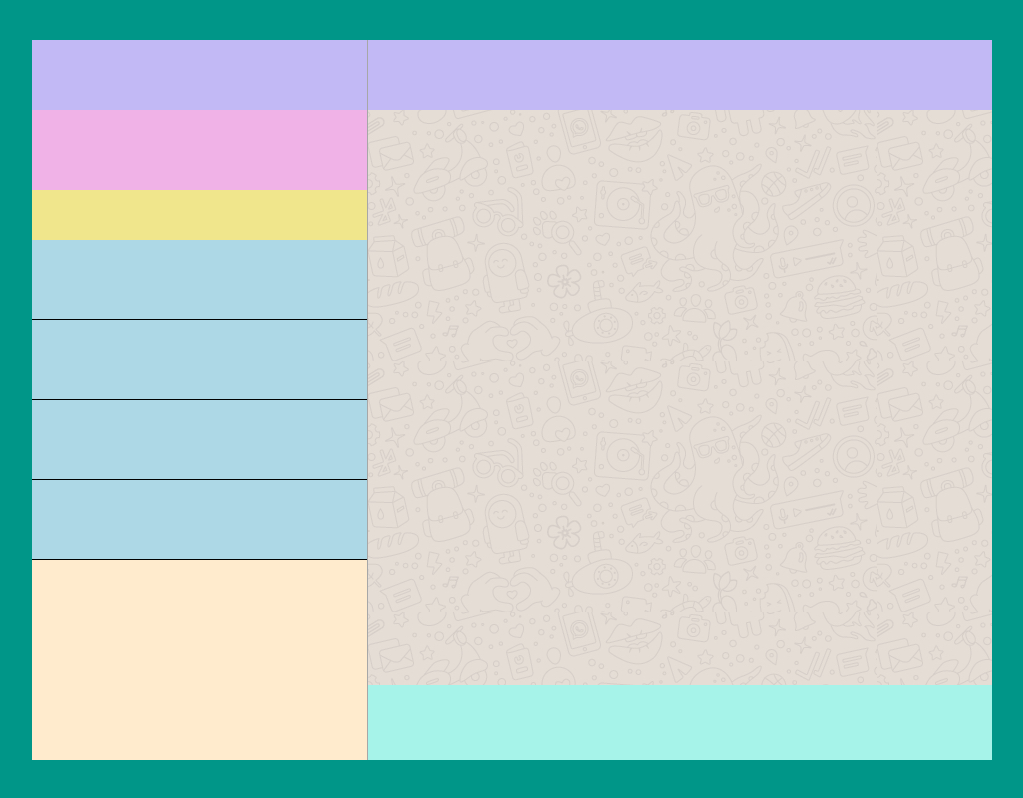
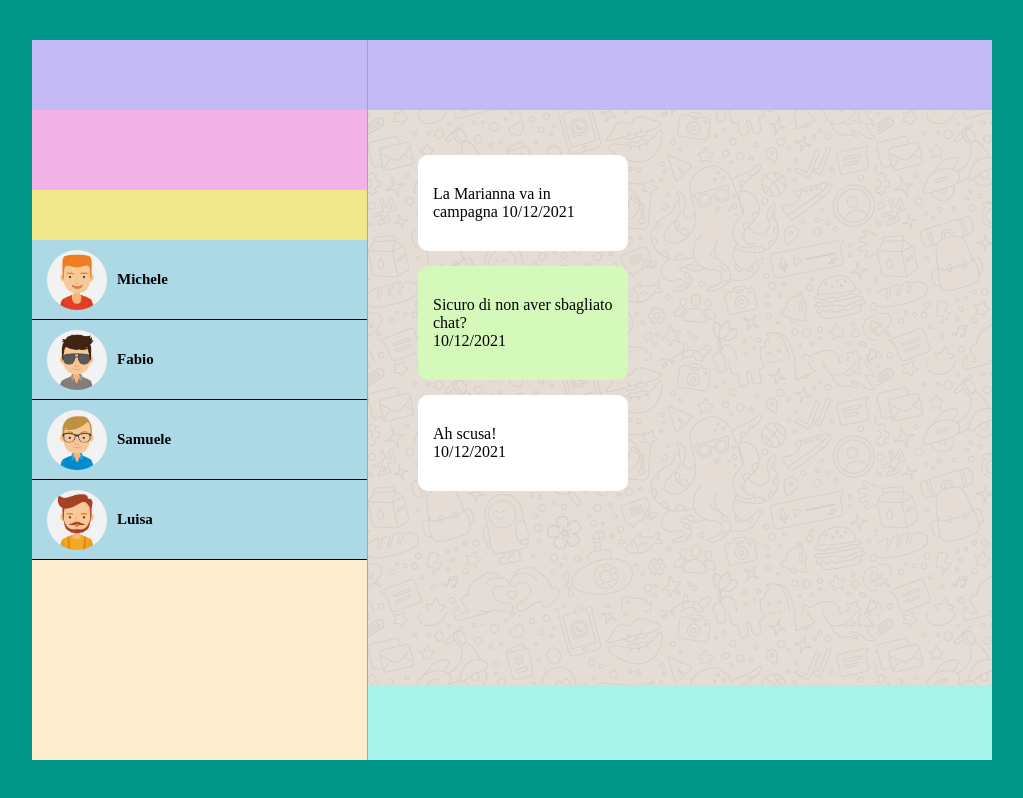
Before and after one commit to painteyes/vue-boolzapp, a plain HTML site: page index.html in a window 1280 px wide. Shown: the whole page, without its empty margins (128-1151 px from the left). Drawn offline with nearby package versions, Linux system fonts and the light colour scheme.

Commit message:
adding some style

```diff
--- a/css/style.css
+++ b/css/style.css
@@ -8,11 +8,7 @@
     /* border: 1px red solid;   */
 }
 
-/* COMMON */
-img{
-    width: 100%;
-    height: auto;
-}
+
 
 /* Wrapper & Container */
 .app-wrapper{
@@ -79,12 +75,51 @@ img{
 .contacts li{
     list-style-type: none;
     height: 80px;
+    display: flex;
+    align-items: center;
+    padding: 15px;
+
     /* test */
     background-color:lightblue;
     border-bottom: 1px solid black ;
 }
 
+
+
+/* Contacts */
+.contacts img{
+    width: 60px;
+    border-radius: 50%;
+    margin-right: 5px;
+}
+.contacts span{
+    font-size: 15px;
+    font-weight: bold;
+    margin-left: 5px;
+}
+
+/* Chat */
 .chat{
     height: calc(100% - 70px - 75px);
     background-image: url('../img/mine.jpg');
+    padding: 30px 50px;
 }
+.history li{
+    list-style-type: none;
+    margin: 15px 0 ;
+    width: 40%;
+    max-width: 60%;
+
+    border-radius: 10px ;
+    padding: 30px 15px;
+
+}
+
+.received{
+    background-color: white ;
+
+
+}
+.sent{
+    background-color: #d5f9ba ;
+}
--- a/index.html
+++ b/index.html
@@ -37,21 +37,9 @@
 
                 <!-- Contacts list -->
                 <ul class="contacts">
-                    <li>
-                        <img src="" alt="">
-                        <span></span>
-                    </li>
-                    <li>
-                        <img src="" alt="">
-                        <span></span>
-                    </li>
-                    <li>
-                        <img src="" alt="">
-                        <span></span>
-                    </li>
-                    <li>
-                        <img src="" alt="">
-                        <span></span>
+                    <li v-for='element in contacts'>
+                        <img :src="'img/avatar' + element.avatar + '.jpg'" alt="Contact avatar">
+                        <span>{{element.name}}</span>
                     </li>
                 </ul>
             </div>
@@ -66,6 +54,25 @@
                 <!-- Chat -->
                 <div class="chat">
 
+                    <!-- Text messages -->
+                    <ul class="history">
+                        <li class='received'>
+                            <span class="text">La Marianna va in campagna</span>
+                            <span class="time-and-date">10/12/2021</span>
+                        </li>
+                        <li class='sent'>
+                            <div class="text">Sicuro di non aver sbagliato chat?</div>
+                            <div class="time-and-date">
+                                10/12/2021
+                            </div>
+                        </li>
+                        <li class='received'>
+                            <div class="text">Ah scusa!</div>
+                            <div class="time-and-date">
+                                10/12/2021
+                            </div>
+                        </li>
+                    </ul>
                 </div>
 
                 <!-- Send message -->
--- a/js/script.js
+++ b/js/script.js
@@ -1,7 +1,7 @@
 Vue.config.devtools = true;
 
-const newApp = newVue ({
-    el: '#root',
+const newApp = new Vue({
+    el: "#root",
     data: {
         contacts: [
             {
```
